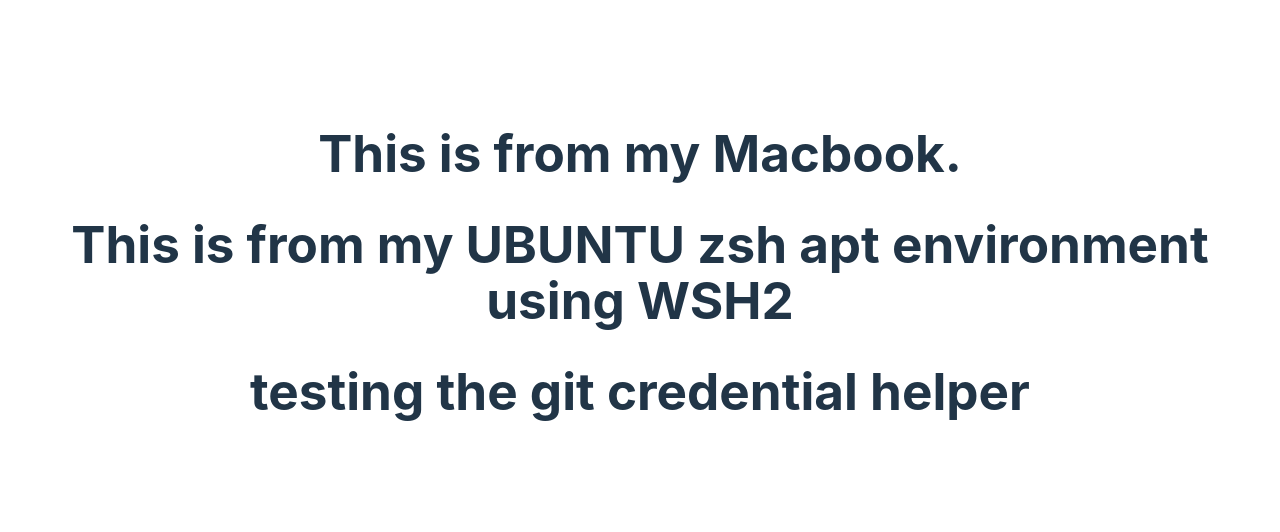
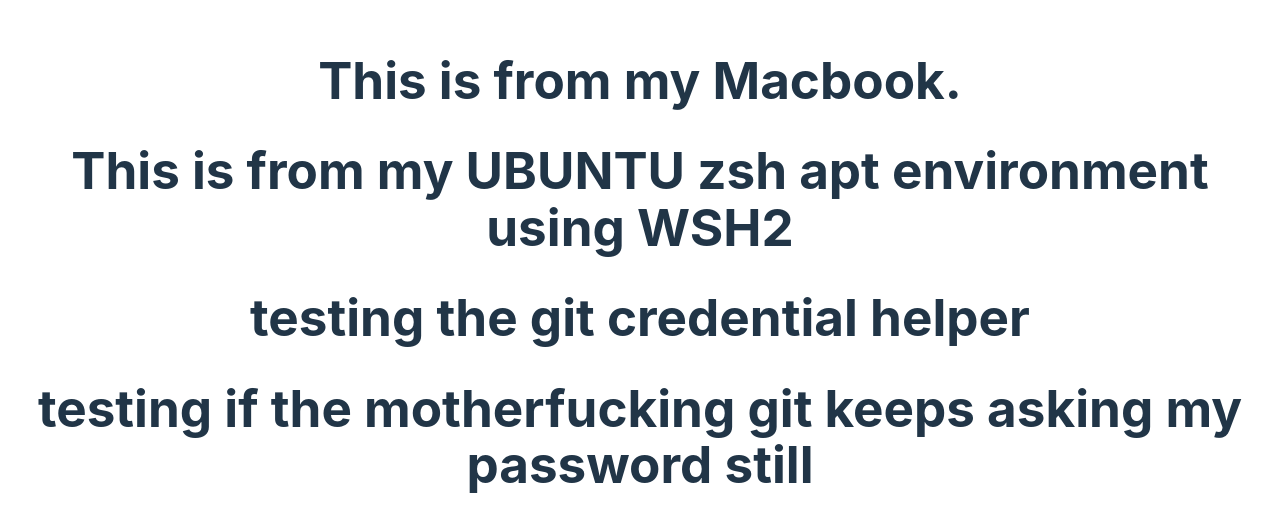
Before and after one commit to turnertop/test-wsl2, a React (Vite) app: page / in a window 1280 px wide. Shown: the part 128-660 px from the top of the page. Built offline with nearby package versions, Linux system fonts and the light colour scheme.

Commit message:
commit from pc again again

```diff
--- a/src/App.jsx
+++ b/src/App.jsx
@@ -7,6 +7,7 @@
       <h1>This is from my Macbook.</h1>
 	  <h1> This is from my UBUNTU zsh apt environment using WSH2</h1>
 		<h1> testing the git credential helper</h1>
+	  <h1> testing if the motherfucking git keeps asking my password still </h1>
     </>
   )
 }
```
